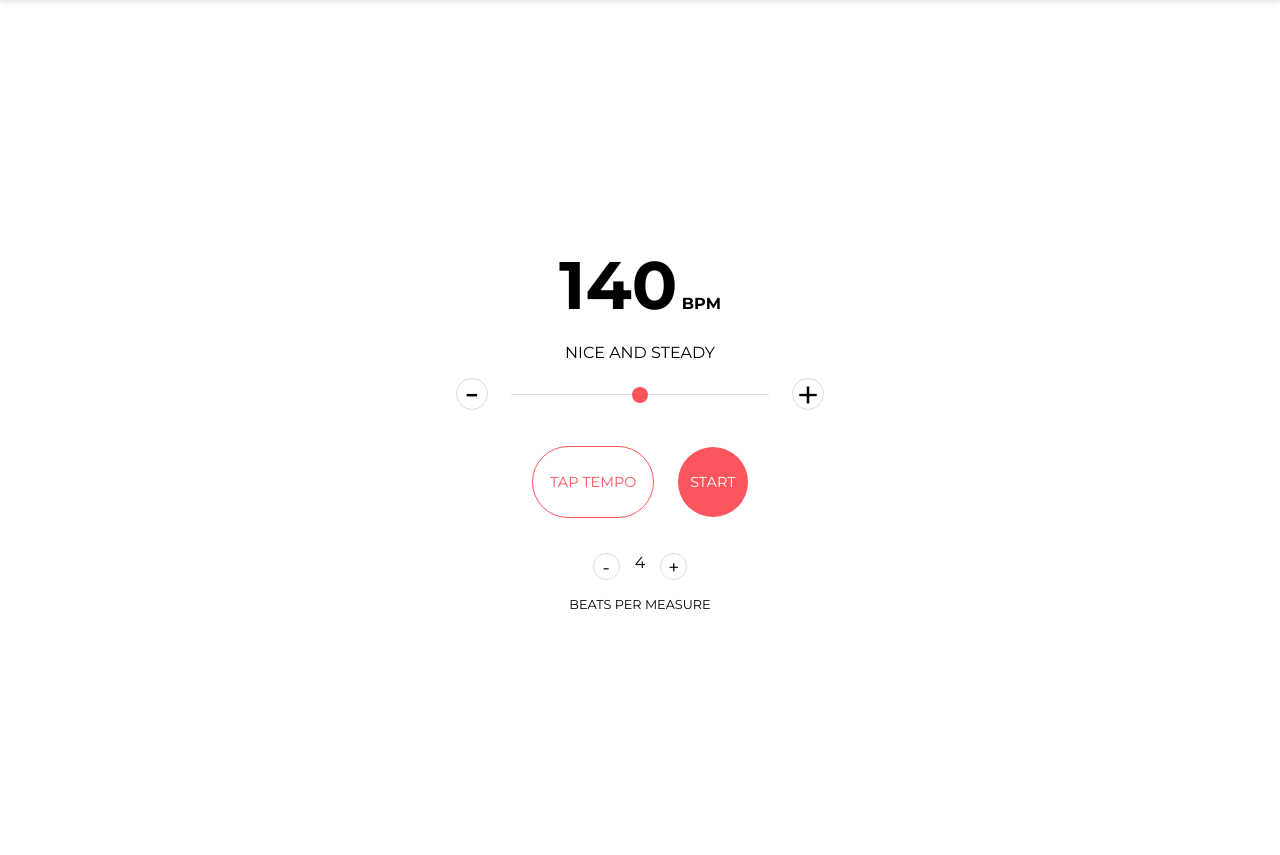
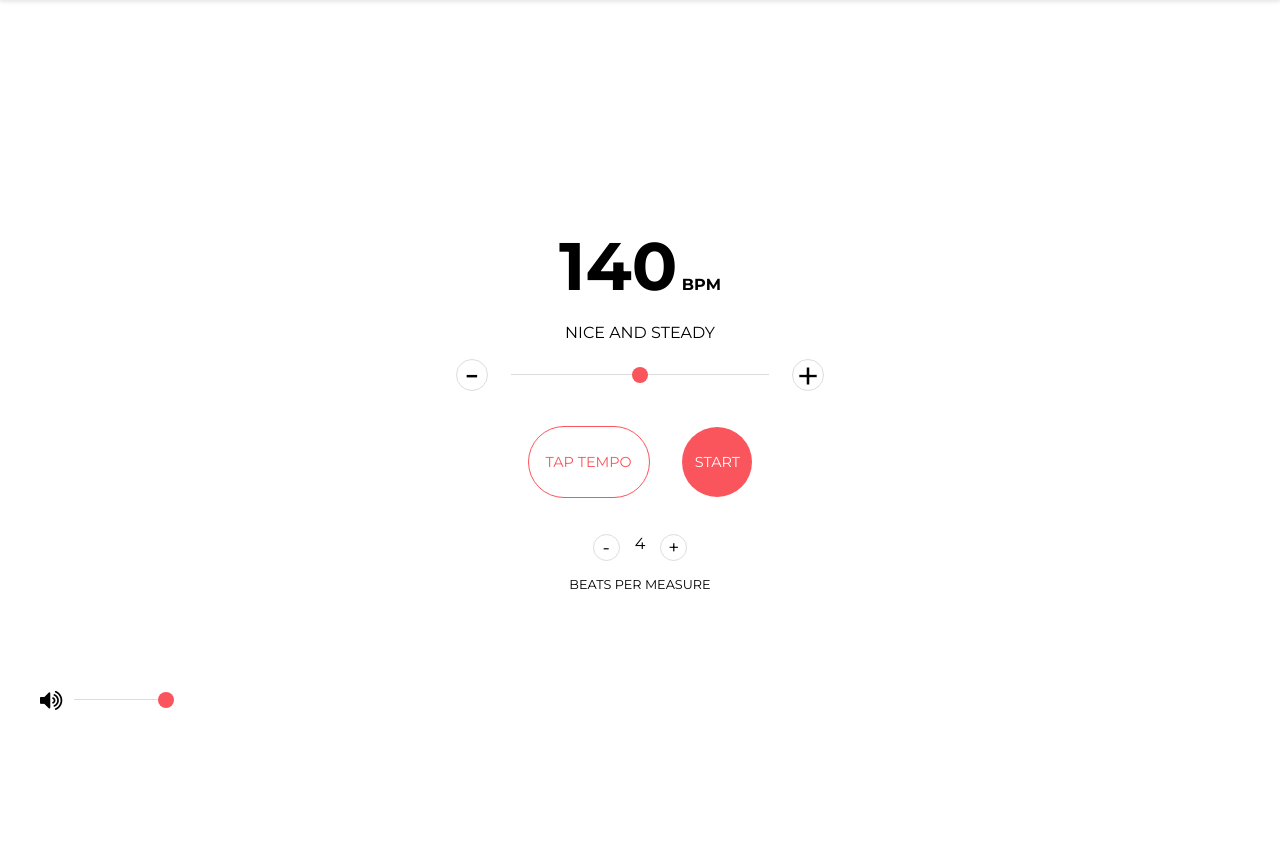
Before and after one commit to joelytin/TuneTopia, a Flask app: page /metronome in a window 1280 px wide. Shown: the part 80-935 px from the top of the page. Run offline with Flask 3, Linux system fonts and the light colour scheme; parts of the project's set-up code (start-up, migrations or seed data) failed here and were passed over.

Commit message:
Implement audio slider

```diff
--- a/static/css/metronome-styles.css
+++ b/static/css/metronome-styles.css
@@ -107,7 +107,7 @@ input[type="range"]::-moz-range-track {
     display: flex;
     justify-content: center;
     align-items: center;
-    width: 65%;
+    width: 70%;
     margin: 1.2rem auto;
 }
 
@@ -200,3 +200,15 @@ input[type="range"]::-moz-range-track {
 .container.flash {
     animation: flash 0.2s ease-out;
 }
+
+/* Volume slider */
+.volume-control {
+    display: flex;
+    align-items: center;
+    gap: 10px;
+    margin-top: 15px;
+}
+
+#volume-slider {
+    width: 100px;
+}
--- a/static/js/metronome.js
+++ b/static/js/metronome.js
@@ -140,3 +140,17 @@ function playClick() {
 }
 
 const metronome = new Timer(playClick, 60000 / bpm, { immediate: true });
+
+/* Volume slider */
+const volumeSlider = document.getElementById('volume-slider');
+
+// Set initial volume
+click1.volume = 1;
+click2.volume = 1;
+
+// Adjust volume based on slider
+volumeSlider.addEventListener('input', () => {
+    const volume = volumeSlider.value;
+    click1.volume = volume;
+    click2.volume = volume;
+});
--- a/templates/metronome.html
+++ b/templates/metronome.html
@@ -4,6 +4,7 @@
     rel="stylesheet"
     href="{{ url_for('static', filename='css/metronome-styles.css') }}"
 />
+<link rel="stylesheet" href="https://cdnjs.cloudflare.com/ajax/libs/font-awesome/4.7.0/css/font-awesome.min.css">
 
 <div class="container">
     <div class="metronome">
@@ -34,6 +35,11 @@
     </div>
 </div>
 
+<div class="volume-control">
+    <i class="fa fa-volume-up" style="font-size:24px"></i>
+    <input type="range" id="volume-slider" min="0" max="1" step="0.01" value="1">
+</div>
+
 <script src="{{ url_for('static', filename='js/metronome.js') }}" type="module" defer></script>
 
 {% endblock %}
```
